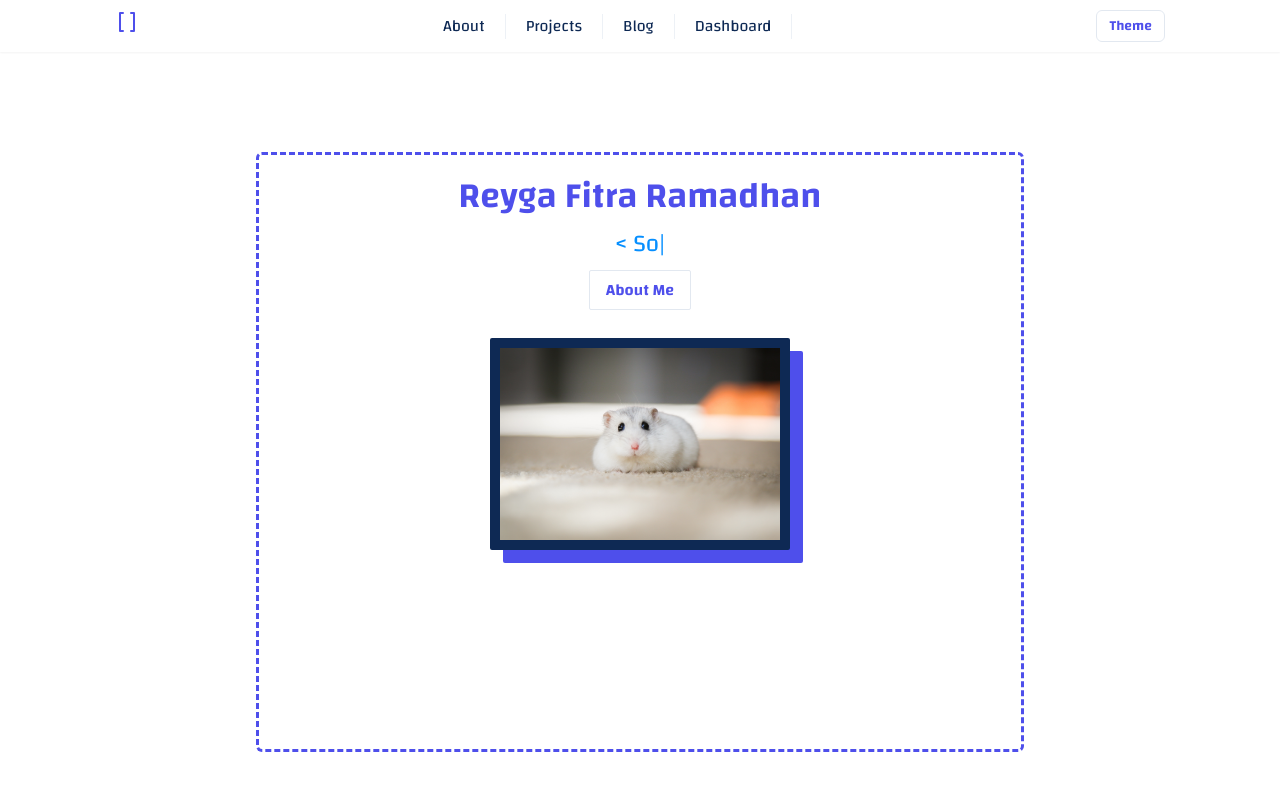
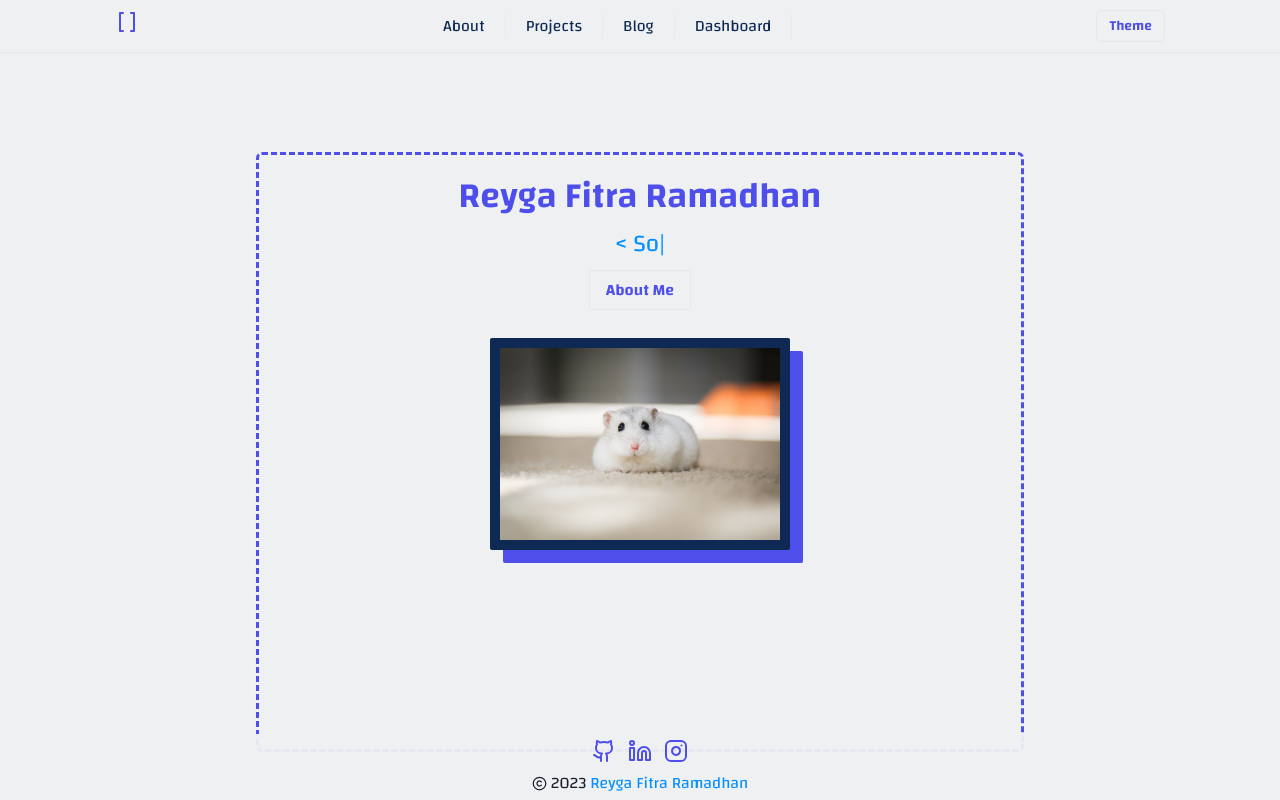
Before and after one commit to ReygaFitra/prf-web-reyga-v2, a Next.js app: page / in a window 1280 px wide. Shown: the top 800 px of the page. Built offline with nearby package versions, Linux system fonts and the light colour scheme.

Commit message:
components: add root container

```diff
--- a/src/app/globals.css
+++ b/src/app/globals.css
@@ -4,7 +4,7 @@
   box-sizing: border-box;
   padding: 0;
   margin: 0;
-  font-family: 'Changa', sans-serif;
+  /* font-family: 'Changa', sans-serif; */
   /* background-color: #222222; */
 }
 
--- a/src/app/layout.tsx
+++ b/src/app/layout.tsx
@@ -1,8 +1,9 @@
 'use client';
 import './globals.css';
-import { ChakraProvider } from '@chakra-ui/react';
+import { Box, ChakraProvider } from '@chakra-ui/react';
 import Navigation from '@/components/Navigation/Navigation';
 import Footer from '@/components/Footer/Footer';
+import RootContainer from '@/components/RootContainer/RootContainer';
 
 export const metadata = {
   title: 'Reyga Fitra Ramadhan',
@@ -14,9 +15,11 @@ export default function RootLayout({ children }: { children: React.ReactNode })
     <html lang="en">
       <body>
         <ChakraProvider>
-          <Navigation />
-          {children}
-          <Footer />
+          <RootContainer bgColor="#eef0f2" fontFamily="changa">
+            <Navigation />
+            {children}
+            <Footer />
+          </RootContainer>
         </ChakraProvider>
       </body>
     </html>
--- a/src/components/Footer/Footer.tsx
+++ b/src/components/Footer/Footer.tsx
@@ -6,7 +6,7 @@ import { SocialsFooter } from '@/_data/tsx/Socials';
 
 const Footer = () => {
   return (
-    <Box px="125px" py="25px">
+    <Box px="125px" py="5px" pos="sticky" bottom={0} zIndex={20} bgColor={'rgba(238, 240, 242, 0.95)'} boxShadow="sm">
       <VStack>
         <Flex justifyContent="center" gap={3}>
           {SocialsFooter.map((social, index) => (
--- a/src/components/Navigation/Navigation.tsx
+++ b/src/components/Navigation/Navigation.tsx
@@ -6,7 +6,7 @@ import { Brackets } from 'lucide-react';
 
 const Navigation = () => {
   return (
-    <Box pos="sticky" top={0} zIndex={20} backdropFilter="auto" backdropBlur="8px" boxShadow="sm">
+    <Box pos="sticky" top={0} zIndex={20} bgColor={'rgba(238, 240, 242, 0.95)'} boxShadow="sm">
       <Flex justifyContent="space-between" py="10px" px="115px">
         <NavigationHeading headingSize="lg" href="/" title={<Brackets />} headingColor="#0E2954" activeColor="#4E4FEB" />
         <HStack alignItems="center" gap={5}>
--- /dev/null
+++ b/src/components/RootContainer/RootContainer.tsx
@@ -0,0 +1,18 @@
+import { Box } from '@chakra-ui/react';
+
+type RootContainer = {
+  children: React.ReactNode;
+  bgColor: string;
+  fontFamily: string;
+};
+
+const RootContainer = (props: RootContainer) => {
+  const { children, bgColor, fontFamily } = props;
+  return (
+    <Box bgColor={bgColor} fontFamily={fontFamily}>
+      {children}
+    </Box>
+  );
+};
+
+export default RootContainer;
```
